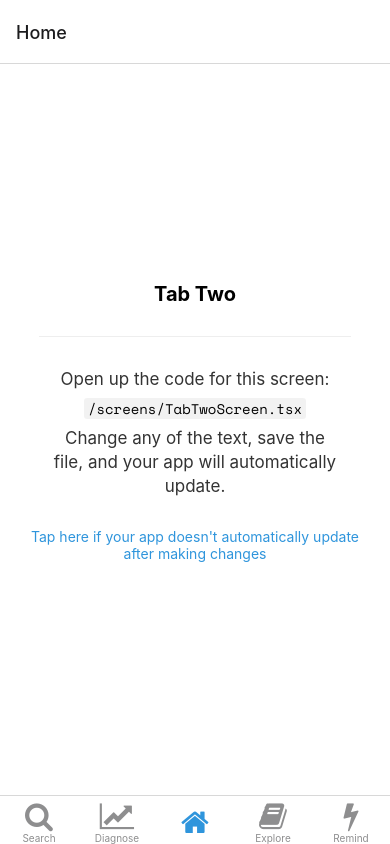
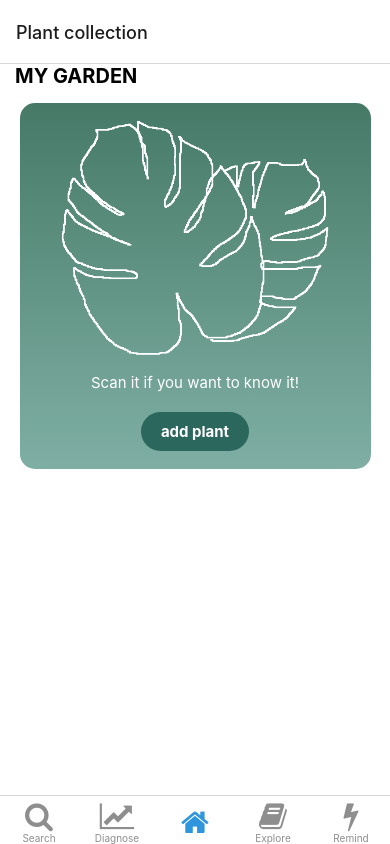
Before and after one commit to Augustin68/app-plant-mae, a React Native app: screen /Home in a window 390 px wide. Built offline with nearby package versions, Linux system fonts and the light colour scheme; what expo-linking would draw is missing.

Commit message:
adding greenbox on home screen

```diff
--- /dev/null
+++ b/components/GreenBox.tsx
@@ -0,0 +1,59 @@
+import { LinearGradient } from "expo-linear-gradient";
+import { Image, Pressable, StyleSheet } from 'react-native';
+import { Text, View } from '../components/Themed';
+
+export default function GreenBox() {
+return (
+    <LinearGradient style={styles.greenBox} colors={['#467A67', '#7FAFA4']}>
+        <Image
+          source={require('../assets/images/monstera-outline.png')}
+          style={styles.greenBoxImage}
+        />
+        <Text style={styles.greenBoxLabel}>Scan it if you want to know it!</Text>
+        <Pressable style={({pressed}) => [
+            styles.addPlantBtn,
+            pressed ? styles.addPlantBtnPressed : styles.addPlantBtnUnpressed
+        ]
+        }>
+          <Text style={styles.addPlantBtnTxt}>add plant</Text>
+        </Pressable>
+      </LinearGradient>
+)
+}
+
+const styles = StyleSheet.create({
+    greenBox: {
+      width: '90%',
+      height: '50%',
+      paddingHorizontal: 15,
+      alignItems: 'center',
+      // paddingVertical: 10,
+      borderRadius: 15
+    },
+    greenBoxLabel: {
+      color: 'white',
+      fontSize: 15,
+      paddingBottom: 20,
+    },
+    addPlantBtn: {
+      paddingVertical: 10,
+      paddingHorizontal: 20,
+      borderRadius: 20,
+    },
+    addPlantBtnUnpressed: {
+        backgroundColor: '#2C675E',
+    },
+    addPlantBtnPressed: {
+        backgroundColor: '#4A7B74',
+    },
+    addPlantBtnTxt: {
+      fontWeight: 'bold',
+      fontSize: 15,
+      color: 'white',
+    },
+    greenBoxImage: {
+      resizeMode: 'contain',
+      height: 270,
+      width: 270,
+    }
+  });
--- a/navigation/index.tsx
+++ b/navigation/index.tsx
@@ -12,6 +12,7 @@ import { ColorSchemeName, Pressable } from 'react-native';
 
 import Colors from '../constants/Colors';
 import useColorScheme from '../hooks/useColorScheme';
+import HomeScreen from '../screens/HomeScreen';
 import ModalScreen from '../screens/ModalScreen';
 import NotFoundScreen from '../screens/NotFoundScreen';
 import TabOneScreen from '../screens/TabOneScreen';
@@ -95,9 +96,9 @@ function BottomTabNavigator() {
       />
       <BottomTab.Screen
         name="Home"
-        component={TabTwoScreen}
+        component={HomeScreen}
         options={{
-          title: 'Home',
+          title: 'Plant collection',
           tabBarIcon: ({ color }) => <TabBarIcon name="home" color={color} />,
           tabBarLabel: () => null
         }}
--- a/package.json
+++ b/package.json
@@ -22,6 +22,7 @@
     "expo-asset": "~8.4.4",
     "expo-constants": "~13.0.0",
     "expo-font": "~10.0.4",
+    "expo-linear-gradient": "~11.0.3",
     "expo-linking": "~3.0.0",
     "expo-splash-screen": "~0.14.0",
     "expo-status-bar": "~1.2.0",
@@ -37,13 +38,13 @@
     "@babel/core": "^7.12.9",
     "@types/react": "~17.0.21",
     "@types/react-native": "~0.64.12",
+    "jest": "^26.6.3",
     "jest-expo": "~44.0.1",
-    "jest": "^26.6.3",
     "react-test-renderer": "17.0.1",
     "typescript": "~4.3.5"
   },
   "resolutions": {
     "@types/react": "17.0.44"
-},
+  },
   "private": true
 }
--- /dev/null
+++ b/screens/HomeScreen.tsx
@@ -0,0 +1,29 @@
+import { LinearGradient } from 'expo-linear-gradient';
+import { Image, Pressable, StyleSheet } from 'react-native';
+
+import EditScreenInfo from '../components/EditScreenInfo';
+import GreenBox from '../components/GreenBox';
+import { Text, View } from '../components/Themed';
+
+export default function HomeScreen() {
+  return (
+    <View style={styles.container}>
+      <Text style={styles.title}>MY GARDEN</Text>
+      <GreenBox></GreenBox>
+    </View>
+  );
+}
+
+const styles = StyleSheet.create({
+  container: {
+    flex: 1,
+    alignItems: 'center',
+  },
+  title: {
+    fontSize: 20,
+    fontWeight: 'bold',
+    marginLeft: 15,
+    alignSelf: 'flex-start',
+    marginBottom: 15
+  },
+});
```
Also changed, not shown: assets/images/monstera-outline.png (added), 1 other file (tests, documents, lock files or other folders).
